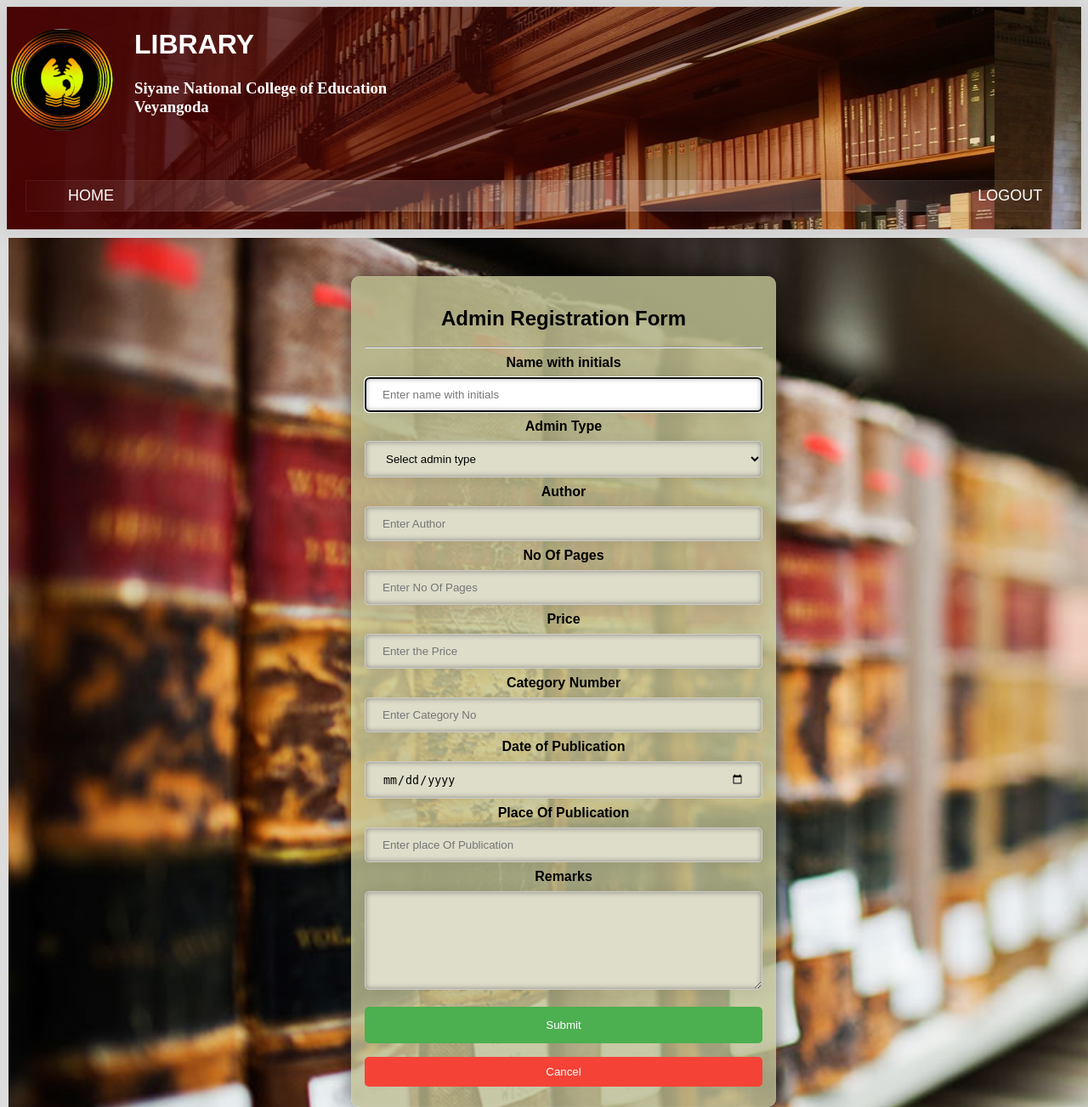
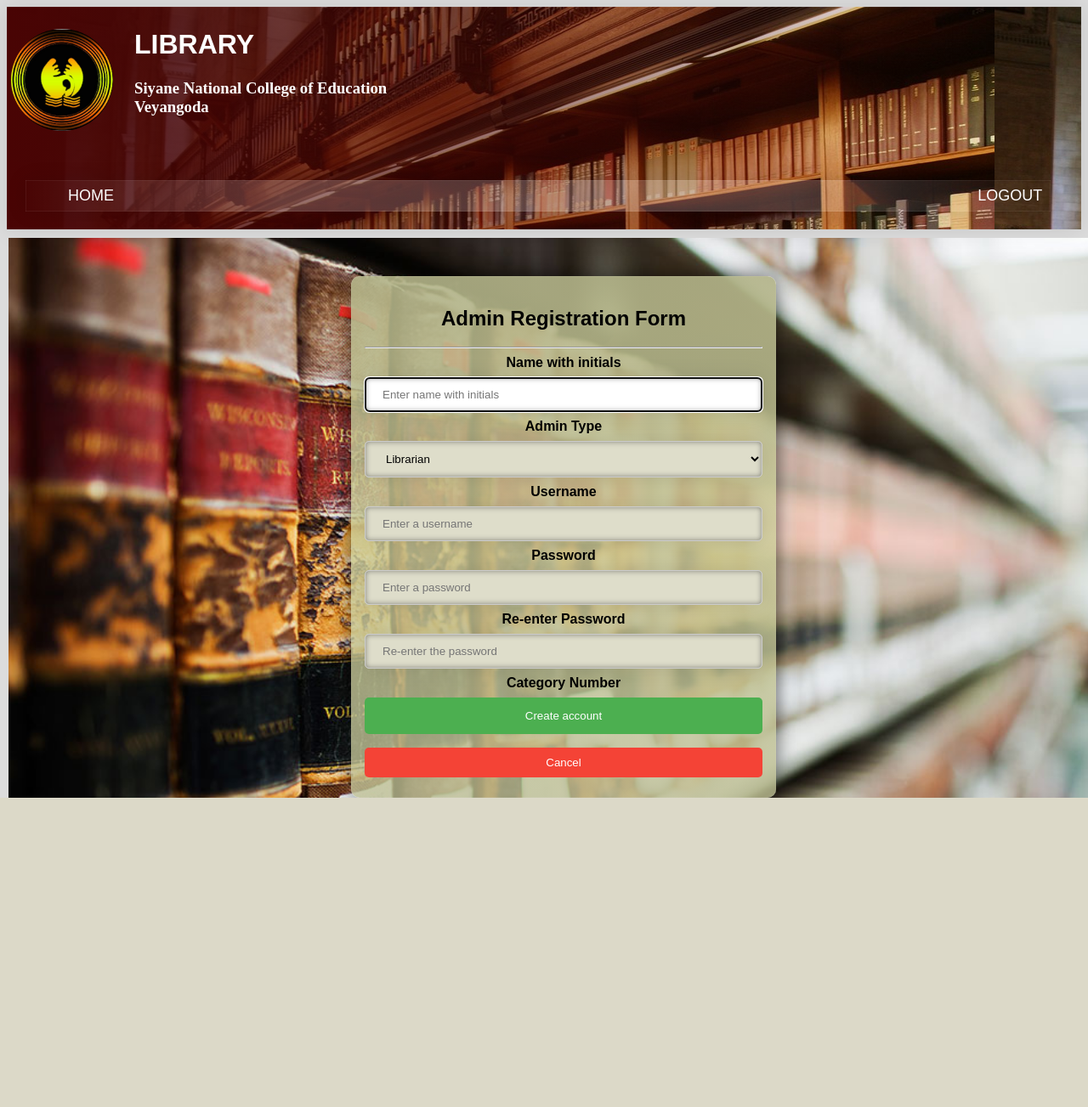
Before and after one commit to rpldesh/Library-Management-System, a PHP site: page /admin/addNewAdminPage.php in a window 1280 px wide. Shown: the whole page at 85% size. After the commit the page ends 939 px from the top, so only its background shows below. Run offline with PHP 8.4, Linux system fonts and the light colour scheme.

Commit message:
admin files modified

```diff
--- a/admin/addNewAdminPage.php
+++ b/admin/addNewAdminPage.php
@@ -2,7 +2,7 @@
 <!DOCTYPE html>
 <html>
 <head>
-    <title>Admin Profile</title>
+    <title>Create Admin Account</title>
     <link rel = "stylesheet" href ="addNewAdminPageStyle.css"/>
 </head>
 <body>
@@ -34,22 +34,15 @@
             <input id="adminName" name="adminName" type="text" placeholder="Enter name with initials " required autofocus/><br />
             <label for="adminType"><b>Admin Type</b></label><br />
             <select name="adminType" required<br />
-            <option value="selection" >Select admin type</option><option value="librarian" >Librarian</option><option value="clerk" >Clerk</option><option value="audit" >Audit</option></select>
-            <label for="AutName"><b>Author</b></label><br />
-            <input name="AutName" type="text" placeholder="Enter Author" required/><br />
-            <label for="NoOfPg"><b>No Of Pages</b></label><br />
-            <input name="NoOfPg" type="text" placeholder="Enter No Of Pages" required/><br />
-            <label for="Price"><b>Price</b></label><br />
-            <input name="Price" type="text" placeholder="Enter the Price" required/><br />
+            <option value="librarian">Librarian</option><option value="clerk" >Clerk</option><option value="audit" >Audit</option></select>
+            <label for="uName"><b>Username</b></label><br />
+            <input name="uName" type="text" placeholder="Enter a username" required/><br />
+            <label for="pwd"><b>Password</b></label><br />
+            <input name="pwd" type="text" placeholder="Enter a password" required/><br />
+            <label for="rePwd"><b>Re-enter Password</b></label><br />
+            <input name="rePwd" type="text" placeholder="Re-enter the password" required/><br />
             <label for="CatNo"><b>Category Number</b></label><br />
-            <input name="CatNo" type="text" placeholder="Enter Category No" required/><br />
-            <label for="DOP"><b>Date of Publication</b></label><br />
-            <input name="DOP" type="date"/><br />
-            <label for="POP"><b>Place Of Publication</b></label><br />
-            <input name="POP" type="text" placeholder="Enter place Of Publication" /><br />
-            <label for="Remarks"><b>Remarks</b></label><br />
-            <textarea name="Remarks" clos="40" rows="6" required></textarea><br />
-            <button class="Submitbtn"type="submit">Submit</button>
+            <button class="Submitbtn"type="submit">Create account</button>
             <button class="cancelbtn" type="button">Cancel</button>
         </div>
     </form>
```
Also changed, not shown: admin/submitNewAdmin.php (renamed from admin/addNewAdmin.php, +41 -0 lines).
